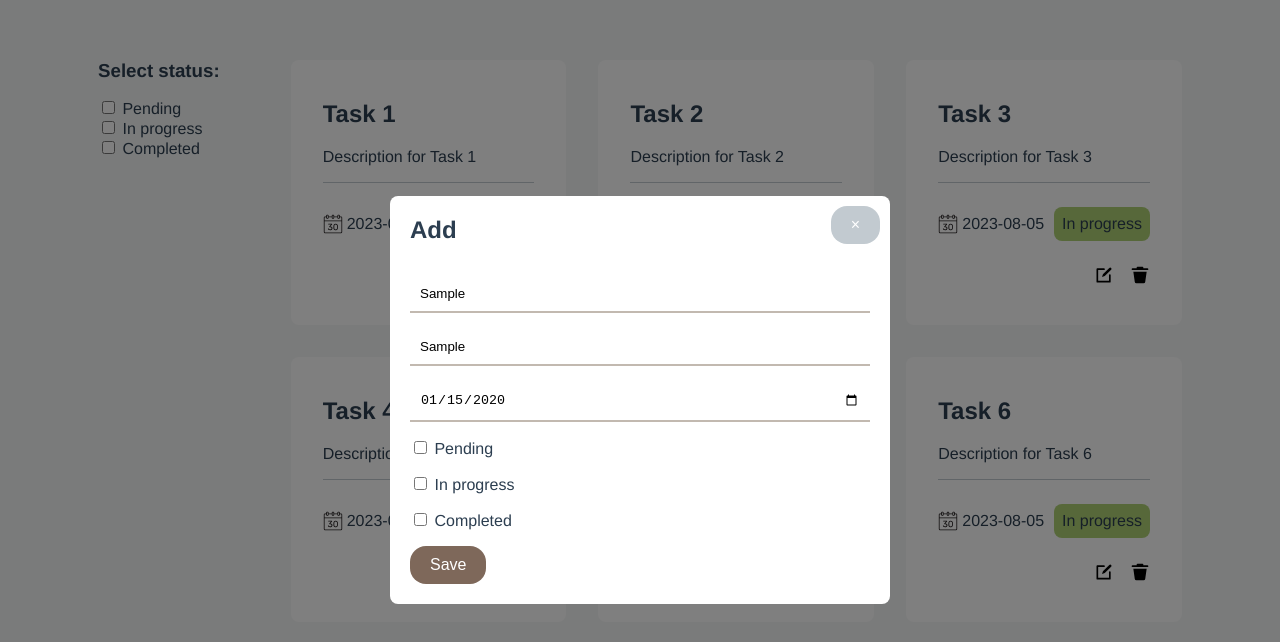
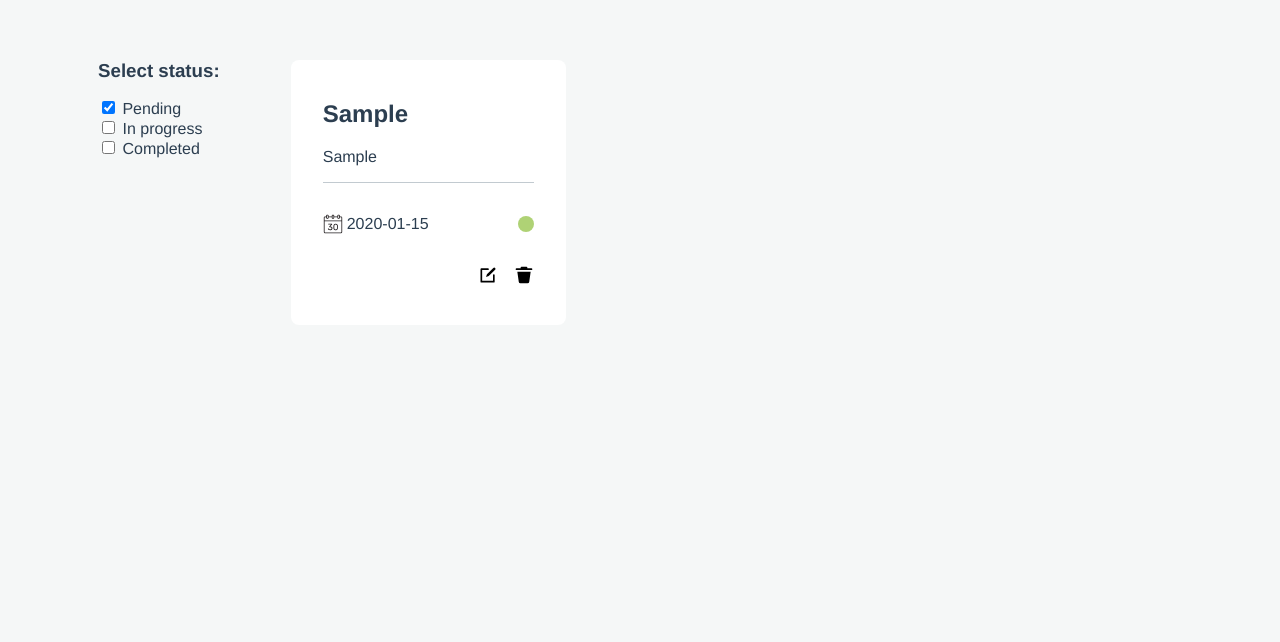
Before and after one commit to JAIOMP/Task-Manager, a Vue app: page / in a window 1280 px wide. Both pictures are taken after typing "Sample", "Sample", "2020-01-15" into the empty fields and a click on the button "Save". Shown: the top 642 px of the page. Built offline with nearby package versions, Linux system fonts and the light colour scheme.

Commit message:
feat: add pinia for state management and add, delete task functionality

```diff
--- a/package.json
+++ b/package.json
@@ -11,6 +11,8 @@
   },
   "dependencies": {
     "core-js": "^3.8.3",
+    "pinia": "^2.2.1",
+    "pinia-plugin-persistedstate": "^3.2.1",
     "vue": "^3.2.13",
     "vue-class-component": "^8.0.0-0"
   },
--- a/src/components/TaskList.vue
+++ b/src/components/TaskList.vue
@@ -1,19 +1,12 @@
 <script setup lang="ts">
-import { Task } from '@/configs/types';
-import { withDefaults, defineProps } from 'vue'
+import { useTaskStore } from '@/stores/taskStore'
 
-interface Props {
-  tasks: Task[]
-}
-
-withDefaults(defineProps<Props>(), {
-  tasks: () => []
-})
+const taskStore = useTaskStore()
 
 </script>
 <template>
   <div class="todo__task-list">
-    <div v-for="task in tasks" :key="task.id" class="todo__task-card">
+    <div v-for="task in taskStore.tasks" :key="task.id" class="todo__task-card">
       <div class="todo__task-title-desc">
         <h2 class="todo__task-title">{{  task.title }}</h2>
         <p>{{ task.description }}</p>
@@ -31,7 +24,7 @@ withDefaults(defineProps<Props>(), {
       </div>
       <div class="todo__task-footer">
         <img width="20" height="20" src="@/assets/icons/icon-edit.svg" alt="edit" />
-        <img width="20" height="20" src="@/assets/icons/icon-delete.svg" alt="delete" />
+        <img width="20" height="20" src="@/assets/icons/icon-delete.svg" alt="delete" @click="taskStore.deleteTask(task.id as number)"/>
       </div>
     </div>
   </div>
--- a/src/components/TaskManager.vue
+++ b/src/components/TaskManager.vue
@@ -1,65 +1,11 @@
 <script setup lang="ts">
-import { computed, ref } from 'vue';
+import { ref } from 'vue';
 import TaskList from './TaskList.vue';
 import TaskFilter from './TaskFilter.vue';
 import UpdateTask from './UpdateTask.vue'
-import { Status, Task } from '@/configs/types';
+import { Status } from '@/configs/types';
 
-const initTasks: Task[] = [
-    {
-      id: 1,
-      title: 'Task 1',
-      description: 'Description for Task 1',
-      dueDate: '2023-08-01',
-      status: 'Pending',
-    },
-    {
-      id: 2,
-      title: 'Task 2',
-      description: 'Description for Task 2',
-      dueDate: '2023-08-05',
-      status: 'Completed',
-    },
-    {
-      id: 3,
-      title: 'Task 3',
-      description: 'Description for Task 3',
-      dueDate: '2023-08-05',
-      status: 'In progress',
-    },
-    {
-      id: 4,
-      title: 'Task 4',
-      description: 'Description for Task 4',
-      dueDate: '2023-08-01',
-      status: 'Pending',
-    },
-    {
-      id: 5,
-      title: 'Task 5',
-      description: 'Description for Task 5',
-      dueDate: '2023-08-05',
-      status: 'Completed',
-    },
-    {
-      id: 6,
-      title: 'Task 6',
-      description: 'Description for Task 6',
-      dueDate: '2023-08-05',
-      status: 'In progress',
-    },
-]
 const statuses = ref<Status[]>([])
-
-const tasks = computed(() => {
-  if(statuses.value.length > 0) {
-    for(const status of statuses.value) {
-      console.log(status, initTasks.filter((task) => task.status === status))
-      return initTasks.filter((task) => task.status === status)
-    }
-  }
-   return initTasks
-})
 
 function setFilters(filters: Status[]) {
   statuses.value = filters
@@ -71,9 +17,7 @@ function setFilters(filters: Status[]) {
     <TaskFilter
       :setFilters="setFilters"
     />
-    <TaskList
-      :tasks="tasks"
-    />
+    <TaskList />
     <UpdateTask />
   </div>
 </template>
--- a/src/components/TaskStatus.vue
+++ b/src/components/TaskStatus.vue
@@ -13,12 +13,14 @@ interface Props {
   taskStatus: Status
   isFilter: boolean
   setFilter: Function
+  updateStatus: Function
 }
 
 const props = withDefaults(defineProps<Props>(), {
   taskStatus: 'Pending',
   isFilter: false,
-  setFilter: () => {}
+  setFilter: () => {},
+  updateStatus: () => {}
 })
 
 
@@ -27,6 +29,7 @@ const selectedStatus = ref<Status>(props.taskStatus)
 function updateStatus(status: Status, event: Event | undefined) {
   if (!props.isFilter) {
     selectedStatus.value = status
+    props.updateStatus(status)
   } else {
     props.setFilter(event)
   }
@@ -39,8 +42,8 @@ function updateStatus(status: Status, event: Event | undefined) {
       <Checkbox
         :label="label"
         :value="label"
-        :checked="selectedStatus === status as Status"
-        :change="(event?: Event) => updateStatus(status as Status, event)"
+        :checked="selectedStatus === label as Status"
+        :change="(event?: Event) => updateStatus(label as Status, event)"
       />
   </div>
 </template>
--- a/src/components/UpdateTask.vue
+++ b/src/components/UpdateTask.vue
@@ -5,6 +5,7 @@ import TaskStatus from './TaskStatus.vue'
 import TaskInput from './atoms/Input.vue'
 import TaskButton from './atoms/Button.vue'
 import Heading from './atoms/Heading.vue'
+import { useTaskStore } from '@/stores/taskStore';
 
 interface Props {
   id: number | null
@@ -24,22 +25,32 @@ const props = withDefaults(defineProps<Props>(), {
   modalTitle: 'Add'
 })
 
-const formData = ref<Task>({
-  id: props.id,
+const task = ref<Task>({
+  id: props.id || Date.now(),
   title: props.title,
   description: props.description,
   dueDate: props.dueDate,
   status: props.dueDate as Status,
 })
 
+const taskStore = useTaskStore();
+
 const isVisible = ref<boolean>(true)
 
 function handleSubmit() {
-
+  if (task.value.title && task.value.description) {
+    taskStore.addTask({ ...task.value, id: Date.now() });
+    task.value = { id: Date.now(), title: '', description: '', status: 'Pending', dueDate: '' }
+    closeModal()
+  }
 }
 
 function closeModal() {
   isVisible.value = false
+}
+
+function updateStatus(status: Status) {
+  task.value.status = status
 }
 
 </script>
@@ -51,13 +62,13 @@ function closeModal() {
       <form class="todo__task-form" @submit.prevent="handleSubmit">
           <Heading tag="h2">{{ modalTitle }}</Heading>
 
-          <TaskInput placeholder="Enter your task here..." id="title" :value="formData.title" required />
+          <TaskInput placeholder="Enter your task here..." id="title" v-model="task.title" required />
 
-          <TaskInput placeholder="Enter your description here..." id="description" :value="formData.description" required />
+          <TaskInput placeholder="Enter your description here..." id="description" v-model="task.description" required />
 
-          <TaskInput type="date" id="dueDate" :value="formData.dueDate" required />
+          <TaskInput type="date" id="dueDate" v-model="task.dueDate" required />
 
-          <TaskStatus :taskStatus="formData.status"/>
+          <TaskStatus :taskStatus="task.status" :updateStatus="updateStatus"/>
 
           <TaskButton type="submit" value="Save" color="--earth-brown"/>
       </form>
--- a/src/components/atoms/Input.vue
+++ b/src/components/atoms/Input.vue
@@ -3,6 +3,8 @@ import { withDefaults, defineProps } from 'vue';
 
 interface Props {
   placeholder: string
+  modelValue: string
+  id: string
   type: string
   value: string
   customClass: string
@@ -11,6 +13,8 @@ interface Props {
 
 withDefaults(defineProps<Props>(), {
   placeholder: '',
+  modelValue: '',
+  id: '',
   type: 'text',
   value: '',
   customClass: '',
@@ -20,7 +24,13 @@ withDefaults(defineProps<Props>(), {
 </script>
 
 <template>
-  <input :type="type" :placeholder="placeholder" class="todo__task-input" :value="value" :class="customClass" />
+  <input
+    :type="type"
+    :placeholder="placeholder"
+    class="todo__task-input"
+    :class="customClass"
+    @input="$emit('update:modelValue', $event.target!.value)"
+  />
 </template>
 
 
--- a/src/main.ts
+++ b/src/main.ts
@@ -1,5 +1,13 @@
 import { createApp } from 'vue'
 import App from './App.vue'
+import { createPinia } from 'pinia'
+import piniaPluginPersistedstate from 'pinia-plugin-persistedstate'
 import './assets/styles/variables.css'
 
-createApp(App).mount('#app')
+const app = createApp(App)
+
+const pinia = createPinia()
+pinia.use(piniaPluginPersistedstate)
+
+app.use(pinia)
+app.mount('#app')
--- /dev/null
+++ b/src/stores/taskStore.ts
@@ -0,0 +1,24 @@
+import { Task } from '@/configs/types';
+import { defineStore } from 'pinia';
+
+export const useTaskStore = defineStore({
+  id: 'taskStore',
+  state: () => ({
+    tasks: [] as Task[],
+  }),
+  actions: {
+    addTask(task: Task) {
+      this.tasks.push(task);
+    },
+    updateTask(updatedTask: Task) {
+      const index = this.tasks.findIndex(task => task.id === updatedTask.id);
+      if (index !== -1) {
+        this.tasks[index] = updatedTask;
+      }
+    },
+    deleteTask(taskId: number) {
+      this.tasks = this.tasks.filter(task => task.id !== taskId);
+    },
+  },
+  persist: true,
+})
```
Also changed, not shown: 1 other file (tests, documents, lock files or other folders).
